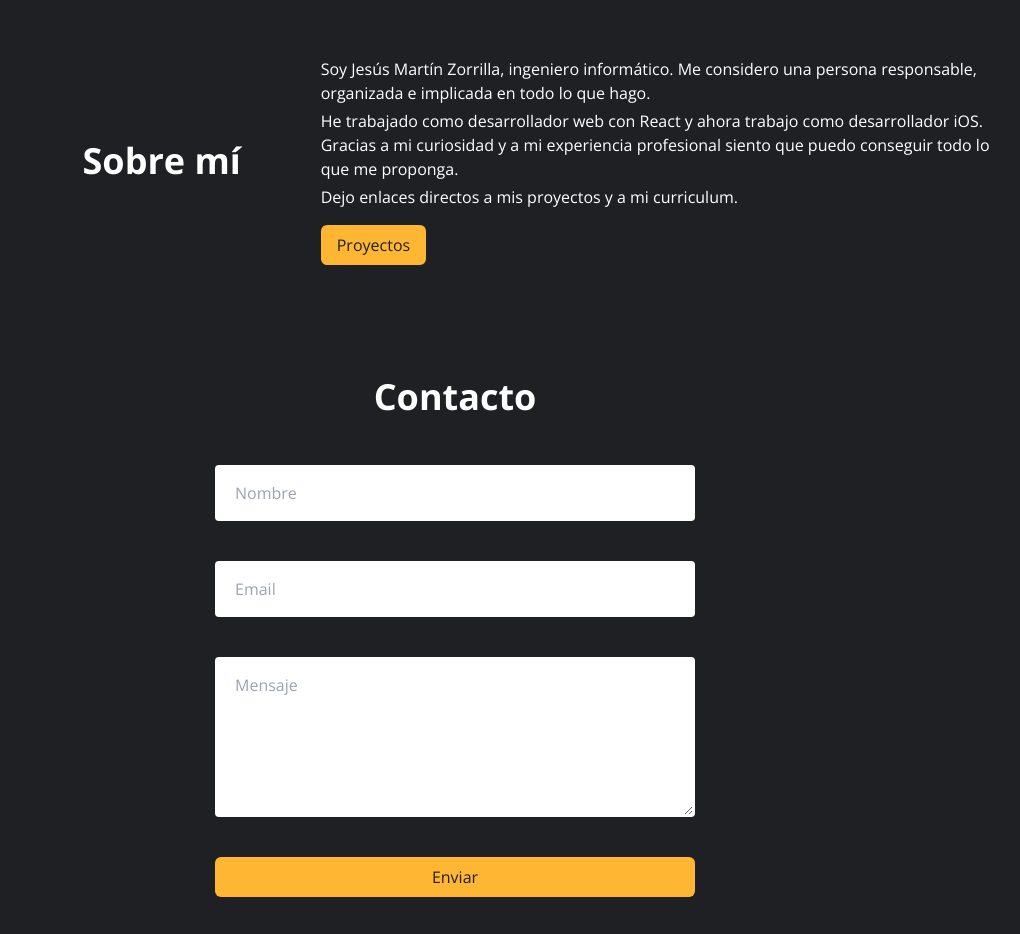
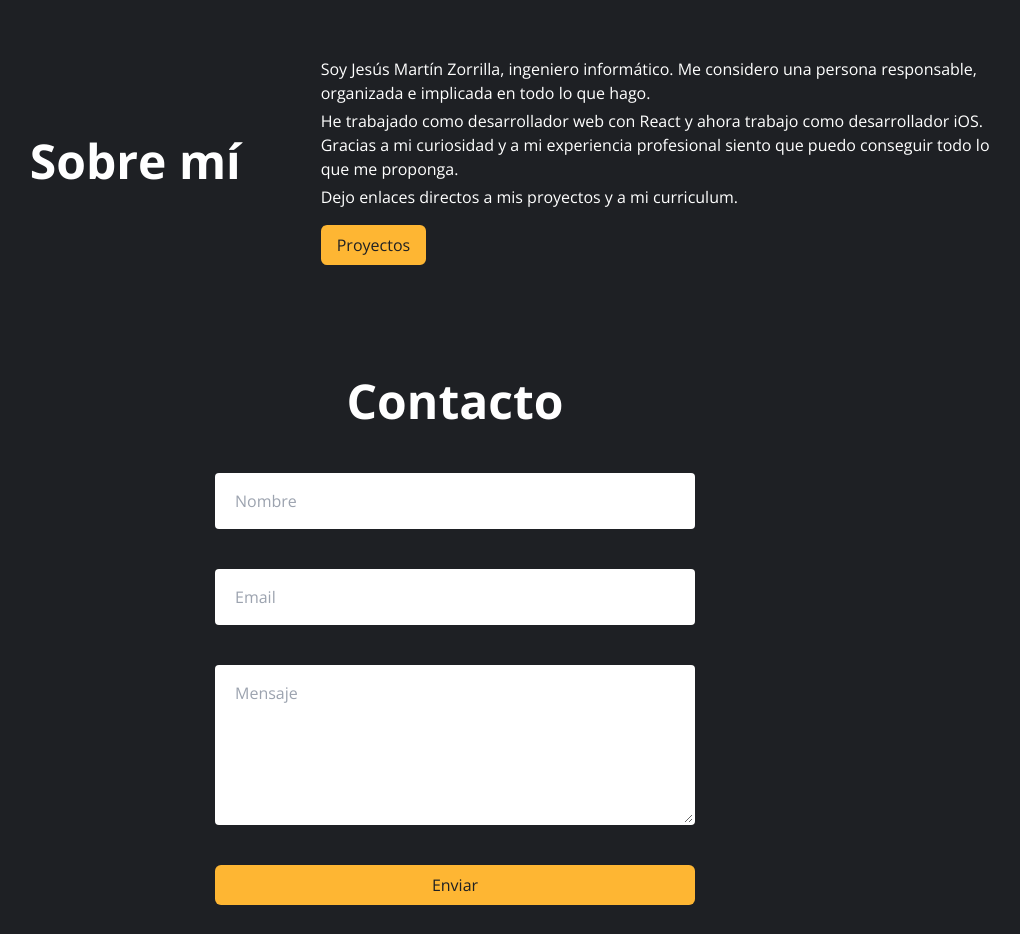
Before and after one commit to jesusmarzor/website, a Next.js app: page / in a window 1280 px wide. Shown: the part 800-1734 px from the top of the page, without its empty margins (185-1205 px from the left). Built offline with nearby package versions, Linux system fonts and the light colour scheme; no server answers; the database is empty.

Commit message:
Fix: titles size

```diff
--- a/components/Projects/index.tsx
+++ b/components/Projects/index.tsx
@@ -10,7 +10,7 @@ export const Projects: React.FC = () => {
     return(
         projects.length !== 0 &&
         <Section name="projects" title={t("common.projects")} titleClasses="text-center">
-            <ul className="grid grid-cols-autoFill gap-8 items-center py-20">
+            <ul className="grid grid-cols-autoFill gap-8 items-center pt-20 pb-5">
                 {
                     projects?.map( (project) => {
                         return(
--- a/components/ui/Section.tsx
+++ b/components/ui/Section.tsx
@@ -12,7 +12,7 @@ interface props {
 const Section: React.FC<props> = ({name, title, sectionClasses, titleClasses, children}) => {
     return(
         <Element name={name} className={`max-w-7xl mx-auto overflow-hidden pt-28 px-10 ${sectionClasses}`}>
-            <h2 className={`font-bold text-4xl ${titleClasses}`}>{title}</h2>
+            <h2 className={`font-bold text-5xl ${titleClasses}`}>{title}</h2>
             {children}
         </Element>
     )
```
